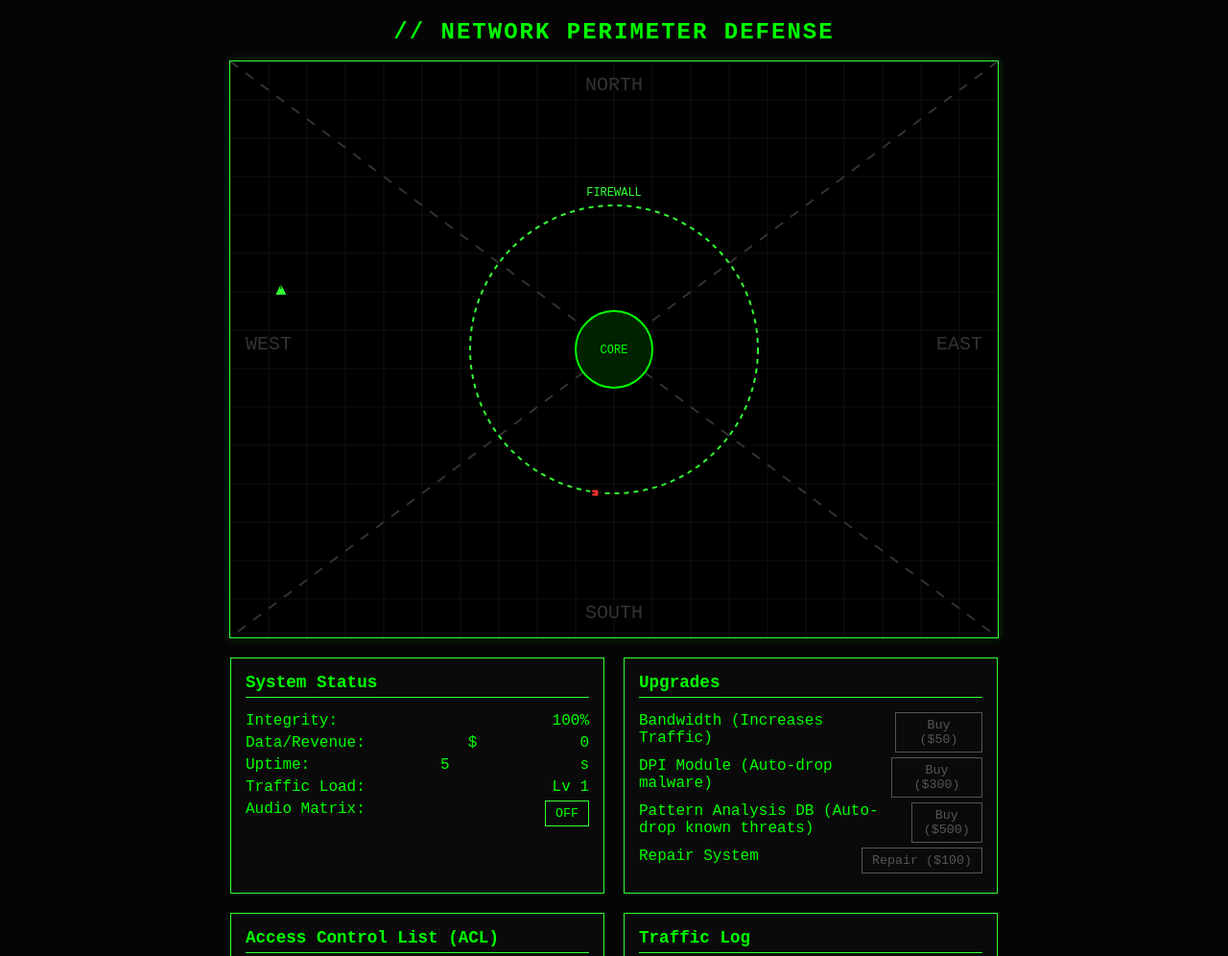
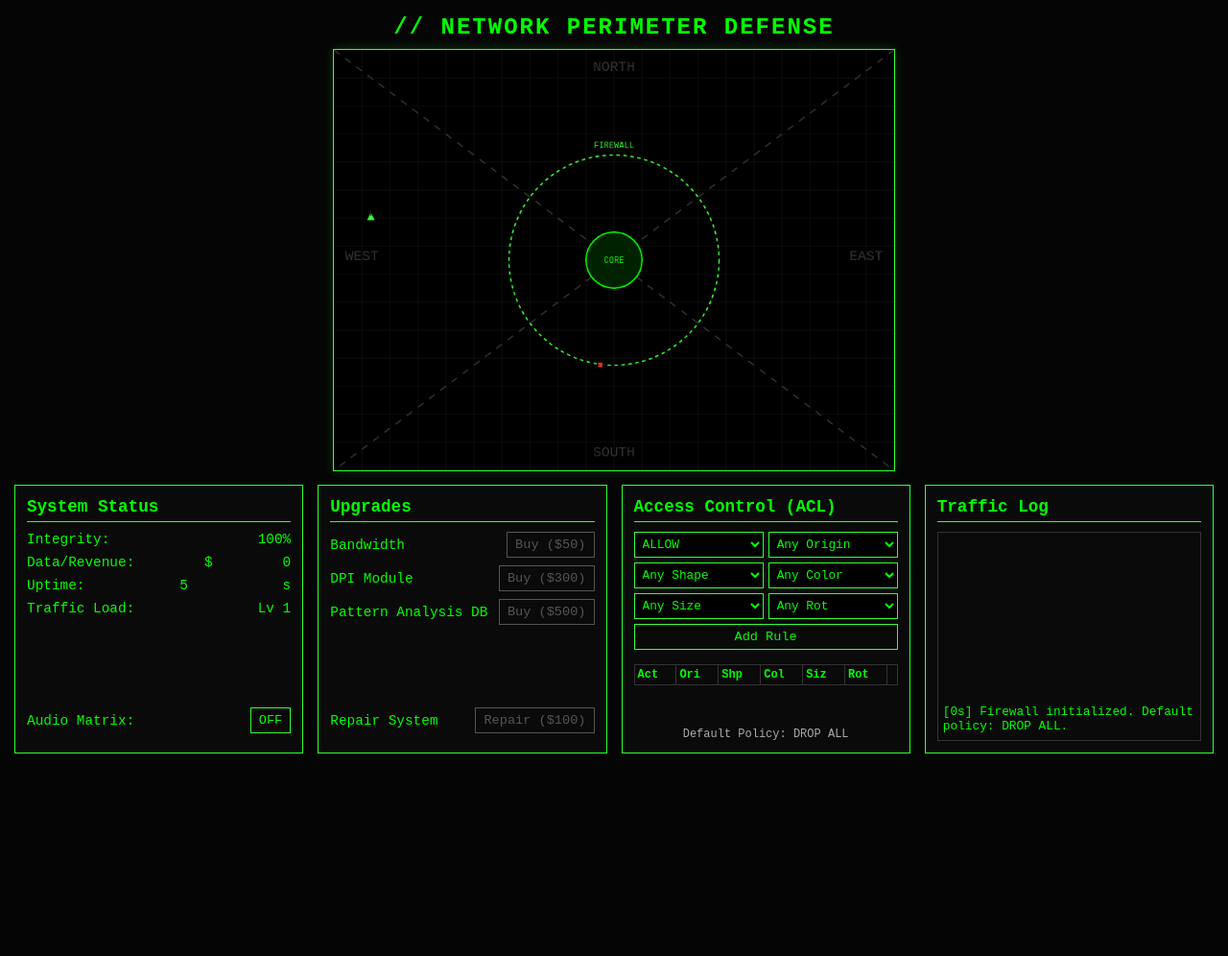
Before and after one commit to ThoX3/cyberbabel, a plain HTML site: page index.html in a window 1280 px wide. Shown: the top 996 px of the page at 96% size. After the commit the page ends 800 px from the top, so only its background shows below. Drawn offline with Linux system fonts and the light colour scheme.

Commit message:
better cyberbabel game

```diff
--- a/index.html
+++ b/index.html
@@ -9,7 +9,9 @@
     <body>
         <h1>// Network Perimeter Defense</h1>
 
+        <div class="canvas-wrapper">
             <canvas id="gameCanvas" width="800" height="600"></canvas>
+        </div>
 
         <div class="dashboard">
             <div class="panel">
@@ -26,7 +28,7 @@
                 <div class="stat-row">
                     <span>Traffic Load:</span> <span id="valTraffic">Low</span>
                 </div>
-                <div class="stat-row">
+                <div class="stat-row" style="margin-top: auto">
                     <span>Audio Matrix:</span>
                     <button id="btnMusic" onclick="toggleMusic()">OFF</button>
                 </div>
@@ -35,24 +37,24 @@
             <div class="panel">
                 <h2>Upgrades</h2>
                 <div class="stat-row">
-                    <span>Bandwidth (Increases Traffic)</span>
+                    <span>Bandwidth</span>
                     <button id="btnUpgradeTraffic" onclick="upgradeTraffic()">
                         Buy ($50)
                     </button>
                 </div>
                 <div class="stat-row">
-                    <span>DPI Module (Auto-drop malware)</span>
+                    <span>DPI Module</span>
                     <button id="btnUpgradeDPI" onclick="upgradeDPI()">
                         Buy ($300)
                     </button>
                 </div>
                 <div class="stat-row">
-                    <span>Pattern Analysis DB (Auto-drop known threats)</span>
+                    <span>Pattern Analysis DB</span>
                     <button id="btnUpgradeIntel" onclick="upgradeThreatIntel()">
                         Buy ($500)
                     </button>
                 </div>
-                <div class="stat-row">
+                <div class="stat-row" style="margin-top: auto">
                     <span>Repair System</span>
                     <button id="btnRepair" onclick="repairSystem()">
                         Repair ($100)
@@ -61,67 +63,61 @@
             </div>
 
             <div class="panel">
-                <h2>Access Control List (ACL)</h2>
-                <div
-                    style="
-                        margin-bottom: 10px;
-                        display: flex;
-                        flex-wrap: wrap;
-                        gap: 5px;
-                        align-items: center;
-                    "
-                >
-                    <select id="aclAction">
+                <h2>Access Control (ACL)</h2>
+                <div class="acl-controls">
+                    <div class="acl-controls-row">
+                        <select id="aclAction" title="Action">
                             <option value="ALLOW">ALLOW</option>
                             <option value="DROP">DROP</option>
                         </select>
-                    Origin:
-                    <select id="aclOrigin">
-                        <option value="*">Any</option>
+                        <select id="aclOrigin" title="Origin">
+                            <option value="*">Any Origin</option>
                             <option value="North">North</option>
                             <option value="South">South</option>
                             <option value="East">East</option>
                             <option value="West">West</option>
                         </select>
-                    Shape:
-                    <select id="aclShape">
-                        <option value="*">Any</option>
+                    </div>
+                    <div class="acl-controls-row">
+                        <select id="aclShape" title="Shape">
+                            <option value="*">Any Shape</option>
                             <option value="Square">Square</option>
                             <option value="Circle">Circle</option>
                             <option value="Triangle">Triangle</option>
                         </select>
-                    Color:
-                    <select id="aclColor">
-                        <option value="*">Any</option>
+                        <select id="aclColor" title="Color">
+                            <option value="*">Any Color</option>
                             <option value="Red">Red</option>
                             <option value="Green">Green</option>
                             <option value="Blue">Blue</option>
                         </select>
-                    Size:
-                    <select id="aclSize">
-                        <option value="*">Any</option>
+                    </div>
+                    <div class="acl-controls-row">
+                        <select id="aclSize" title="Size">
+                            <option value="*">Any Size</option>
                             <option value="Small">Small</option>
                             <option value="Medium">Medium</option>
                             <option value="Large">Large</option>
                         </select>
-                    Rot:
-                    <select id="aclRotation">
-                        <option value="*">Any</option>
+                        <select id="aclRotation" title="Rotation">
+                            <option value="*">Any Rot</option>
                             <option value="0">0°</option>
                             <option value="90">90°</option>
                             <option value="180">180°</option>
                             <option value="270">270°</option>
                         </select>
+                    </div>
                     <button onclick="addAclRule()">Add Rule</button>
                 </div>
+                <div style="overflow-y: auto; flex: 1">
                     <table class="acl-table">
                         <thead>
                             <tr>
-                            <th>Action</th>
-                            <th>Origin</th>
-                            <th>Shape</th>
-                            <th>Color</th>
-                            <th>Size</th>
+                                <th>Act</th>
+                                <th>Ori</th>
+                                <th>Shp</th>
+                                <th>Col</th>
+                                <th>Siz</th>
                                 <th>Rot</th>
                                 <th></th>
                             </tr>
@@ -130,7 +126,15 @@
                             <!-- Rules injected here -->
                         </tbody>
                     </table>
-                <div style="margin-top: 10px; font-size: 0.8rem; color: #aaa">
+                </div>
+                <div
+                    style="
+                        margin-top: 5px;
+                        font-size: 0.75rem;
+                        color: #aaa;
+                        text-align: center;
+                    "
+                >
                     Default Policy: DROP ALL
                 </div>
             </div>
--- a/script.js
+++ b/script.js
@@ -280,10 +280,10 @@ function renderAcl() {
       (r, i) => `
         <tr>
             <td style="color: ${r.action === "ALLOW" ? "#0f0" : "#f33"}">${r.action}</td>
-            <td>${r.origin}</td>
-            <td>${r.shape}</td>
-            <td>${r.color}</td>
-            <td>${r.size}</td>
+            <td>${r.origin.substring(0, 3)}</td>
+            <td>${r.shape.substring(0, 3)}</td>
+            <td>${r.color.substring(0, 3)}</td>
+            <td>${r.size.substring(0, 3)}</td>
             <td>${r.rot === "*" ? "*" : r.rot + "°"}</td>
             <td><button onclick="removeAclRule(${i})">X</button></td>
         </tr>
--- a/style.css
+++ b/style.css
@@ -11,56 +11,74 @@ body {
     color: var(--text);
     font-family: "Courier New", Courier, monospace;
     margin: 0;
-    padding: 20px;
+    padding: 15px;
+    height: 100vh;
+    box-sizing: border-box;
     display: flex;
     flex-direction: column;
-    align-items: center;
+    overflow: hidden; /* Désactive le scrolling de la page */
 }
 h1 {
-    margin-top: 0;
+    margin: 0 0 10px 0;
     font-size: 1.5rem;
     text-transform: uppercase;
     letter-spacing: 2px;
+    text-align: center;
+    flex-shrink: 0;
+}
+.canvas-wrapper {
+    flex: 1; /* Prend tout l'espace vertical disponible */
+    min-height: 0;
+    display: flex;
+    justify-content: center;
+    align-items: center;
+    margin-bottom: 15px;
 }
 canvas {
     background-color: #000;
     border: 1px solid var(--border);
     box-shadow: 0 0 10px rgba(51, 255, 51, 0.2);
-    margin-bottom: 20px;
     max-width: 100%;
+    max-height: 100%;
+    object-fit: contain; /* Assure que le canvas s'adapte sans être déformé */
 }
 .dashboard {
-    display: flex;
-    flex-wrap: wrap;
-    gap: 20px;
-    width: 100%;
-    max-width: 800px;
+    display: grid;
+    grid-template-columns: repeat(4, 1fr); /* 4 colonnes de largeur égale */
+    gap: 15px;
+    height: 280px; /* Hauteur fixe pour que les panneaux restent alignés */
+    flex-shrink: 0;
 }
 .panel {
     background: var(--panel-bg);
     border: 1px solid var(--border);
-    padding: 15px;
-    flex: 1;
-    min-width: 250px;
+    padding: 12px;
+    display: flex;
+    flex-direction: column;
+    overflow-y: auto; /* Scroll interne si nécessaire */
 }
 .panel h2 {
     font-size: 1.1rem;
-    margin-top: 0;
+    margin: 0 0 10px 0;
     border-bottom: 1px solid var(--border);
     padding-bottom: 5px;
+    flex-shrink: 0;
 }
 .stat-row {
     display: flex;
     justify-content: space-between;
-    margin-bottom: 5px;
+    align-items: center;
+    margin-bottom: 8px;
+    font-size: 0.9rem;
 }
 button {
     background: transparent;
     color: var(--text);
     border: 1px solid var(--border);
-    padding: 5px 10px;
+    padding: 5px 8px;
     cursor: pointer;
     font-family: inherit;
+    font-size: 0.85rem;
     transition: all 0.2s;
 }
 button:hover:not(:disabled) {
@@ -77,28 +95,43 @@ select {
     background: #000;
     color: var(--text);
     border: 1px solid var(--border);
-    padding: 5px;
+    padding: 4px;
     font-family: inherit;
-    width: 100px;
+    font-size: 0.8rem;
+}
+.acl-controls {
+    display: flex;
+    flex-direction: column;
+    gap: 5px;
+    margin-bottom: 10px;
+    flex-shrink: 0;
+}
+.acl-controls-row {
+    display: flex;
+    gap: 5px;
+}
+.acl-controls-row select {
+    flex: 1;
+    width: 100%;
 }
 .acl-table {
     width: 100%;
     border-collapse: collapse;
-    margin-top: 10px;
+    margin-top: 5px;
+    font-size: 0.75rem;
 }
 .acl-table th,
 .acl-table td {
     border: 1px solid #333;
-    padding: 5px;
+    padding: 3px;
     text-align: left;
 }
 .log-container {
-    height: 120px;
+    flex: 1;
     overflow-y: auto;
-    font-size: 0.85rem;
+    font-size: 0.8rem;
     border: 1px solid #333;
     padding: 5px;
-    margin-top: 10px;
     display: flex;
     flex-direction: column-reverse;
 }
```
Lines whose indentation alone changed are shown as unchanged.
